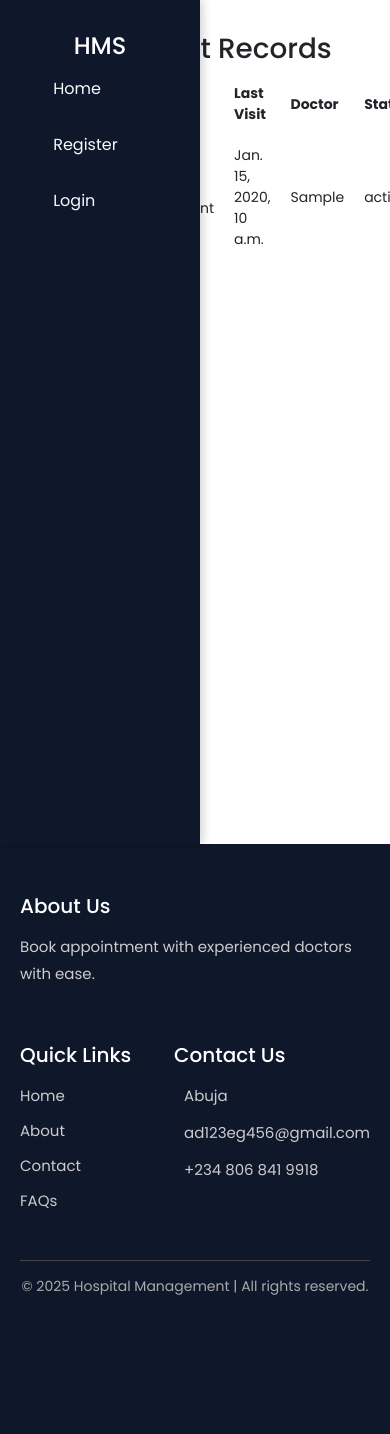
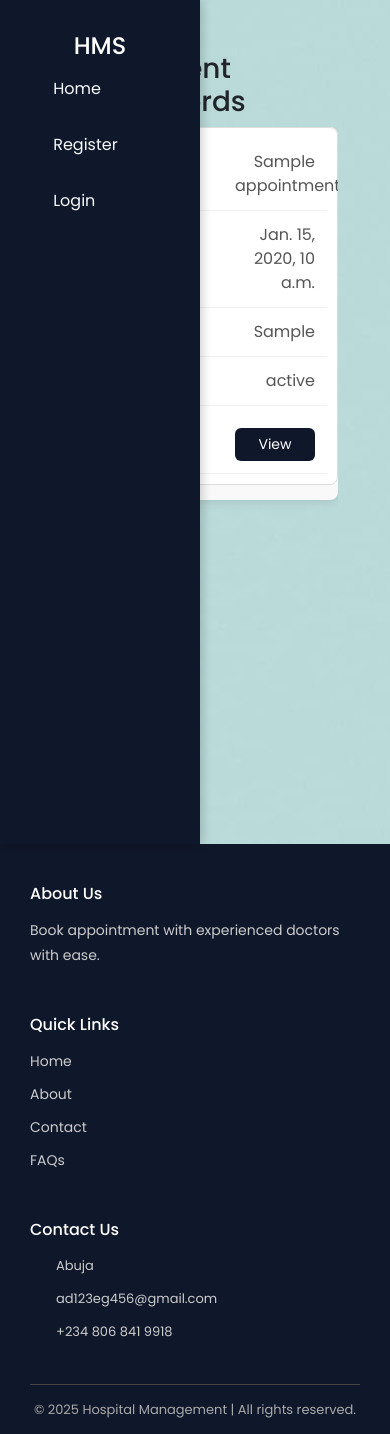
Before and after one commit to Praisejoshua/Hospital-Management-System, a Django app: template Hospital_Management/management_system/templates/management_system/patient-records.html in a window 390 px wide. Before the commit the page ends 1295 px from the top, so only its background shows below. Run offline with Django 3.2, Linux system fonts and the light colour scheme; the template is opened without the code that fills it: most values are stand-ins (such as "Sample title", 1, 10 or a date in 2020).

Commit message:
All done!

```diff
--- a/Hospital_Management/management_system/static/management_system/main.css
+++ b/Hospital_Management/management_system/static/management_system/main.css
@@ -9,6 +9,9 @@
 body {
   background-color: #f7f9fc;
   color: #333;
+  background-image: url("../management_system/images/hospital-image.jpg");
+  background-size: cover;
+  background-position: center;
 }
 
 a {
@@ -28,7 +31,7 @@ ul {
 /* sidebar */
 .sidebar {
   width: 60px;
-  background-color:  #0f172a;
+  background-color: #0f172a;
   color: #ffffff;
   display: flex;
   flex-direction: column;
@@ -174,7 +177,7 @@ ul {
 }
 
 .footer a:hover {
-  color: #00bcd4;
+  text-decoration: underline;
 }
 
 .footer-section-links li {
@@ -388,15 +391,57 @@ ul {
 }
 
 /* Responsive */
-@media (max-width: 600px) {
-  .appointments-table-header,
-  .appointments-content {
-    font-size: 14px;
-    padding: 10px;
+@media (max-width: 768px) {
+  .footer-content {
+    flex-direction: column;
+    align-items: flex-start;
+    gap: 30px;
   }
 
-  .appointments-content a {
-    font-size: 12px;
-    padding: 4px 8px;
+  .footer-section-about,
+  .footer-section-links,
+  .footer-section-contact {
+    width: 100%;
+  }
+
+  .footer-section-links ul {
+    padding-left: 0;
+  }
+
+  .footer-section-links ul li {
+    list-style: none;
+  }
+
+  .footer h2 {
+    font-size: 18px;
+  }
+
+  .footer p,
+  .footer a,
+  .footer li {
+    font-size: 14px;
   }
 }
+
+@media (max-width: 480px) {
+  .footer {
+    padding: 40px 10px 15px 10px;
+  }
+
+  .footer h2 {
+    font-size: 16px;
+  }
+
+  .footer-bottom {
+    font-size: 13px;
+  }
+
+  .footer-section-contact p {
+    font-size: 13px;
+  }
+
+  .footer-section-contact box-icon {
+    width: 16px;
+    height: 16px;
+  }
+}
--- /dev/null
+++ b/Hospital_Management/management_system/static/management_system/patient-records.css
@@ -0,0 +1,107 @@
+.patient-records-body {
+  text-align: left;
+  padding: 20px;
+}
+
+.patient-records-body-content {
+  min-height: 60vh;
+  text-align: center;
+  overflow-x: auto;
+}
+
+.patient-records-table {
+  width: 100%;
+  max-width: 1000px;
+  border-collapse: collapse;
+  background-color: #f9f9f9;
+  box-shadow: 0 2px 10px rgba(0, 0, 0, 0.1);
+  border-radius: 8px;
+  overflow: hidden;
+  margin: 0 auto;
+}
+
+thead {
+  background-color: #f7f9fa;
+}
+
+.appointments-table-header {
+  text-align: left;
+  padding: 12px;
+  font-weight: bold;
+  color: white;
+  background-color: #0f172a;
+  border-bottom: 2px solid #e0e0e0;
+}
+
+.appointments-content {
+  padding: 12px;
+  border-bottom: 1px solid #f0f0f0;
+  color: #555;
+  text-align: left;
+}
+
+.view-btn {
+  padding: 6px 14px;
+  border: none;
+  border-radius: 6px;
+  font-size: 14px;
+  cursor: pointer;
+  color: white;
+  background-color: #0f172a;
+  transition: background-color 0.2s ease;
+}
+
+.view-btn:hover {
+  opacity: 0.9;
+}
+
+table p {
+  text-align: center;
+  padding: 20px;
+  color: #888;
+}
+
+@media (max-width: 768px) {
+  .patient-records-table,
+  .patient-records-table thead,
+  .patient-records-table tbody,
+  .patient-records-table th,
+  .patient-records-table td,
+  .patient-records-table tr {
+    display: block;
+    width: 100%;
+  }
+
+  .patient-records-table thead {
+    display: none;
+  }
+
+  .patient-records-table tr {
+    margin-bottom: 15px;
+    border: 1px solid #ddd;
+    border-radius: 8px;
+    padding: 10px;
+    background-color: #fff;
+  }
+
+  .patient-records-table td {
+    text-align: right;
+    padding-left: 50%;
+    position: relative;
+  }
+
+  .patient-records-table td::before {
+    content: attr(data-label);
+    position: absolute;
+    left: 15px;
+    top: 12px;
+    font-weight: bold;
+    text-align: left;
+    color: #333;
+  }
+
+  .view-btn {
+    width: 100%;
+    margin-top: 10px;
+  }
+}
--- a/Hospital_Management/management_system/templates/management_system/patient-records.html
+++ b/Hospital_Management/management_system/templates/management_system/patient-records.html
@@ -1,7 +1,12 @@
-{% extends "management_system/base.html" %} {% block content %}
+{% extends "management_system/base.html" %} {% load static %} {% block content %}
+<link
+  rel="stylesheet"
+  type="text/css"
+  href="{% static 'management_system/patient-records.css' %}"
+/>
 <div class="patient-records-body">
   <h1>Patient Records</h1>
-  <div class="doctor-appointments-body-content">
+  <div class="patient-records-body-content">
     <table class="patient-records-table">
       {% if appointments %}
       <thead>
@@ -21,7 +26,7 @@
           <td class="appointments-content">{{ appointment.doctor_selected }}</td>
           <td class="appointments-content">{{ appointment.status }}</td>
           <td class="appointments-content">
-                <button type="submit" class="end-btn">View</button>
+                <button type="submit" class="view-btn">View</button>
           </td>
         </tr>
         {% endfor %} {% else %}
--- a/Hospital_Management/users/models.py
+++ b/Hospital_Management/users/models.py
@@ -1,5 +1,6 @@
 from django.db import models
 from django.contrib.auth.models import AbstractUser
+from PIL import Image
 
 class CustomUser(AbstractUser):
     ROLE_CHOICES = [
```
Also changed, not shown: Hospital_Management/management_system/static/management_system/dashboard.css (+63 -0 lines), Hospital_Management/users/static/users/styles.css (+122 -3 lines), Hospital_Management/users/templates/users/logout.html (+6 -4 lines), Hospital_Management/management_system/migrations/0006_notification.py (added), Hospital_Management/management_system/migrations/0007_appointments_diagnosis_appointments_doctor_notes_and_more.py (added), Hospital_Management/management_system/models.py (line endings or trailing spaces), Hospital_Management/management_system/static/management_system/images/hospital-image.jpg (added), Hospital_Management/management_system/urls.py (line endings or trailing spaces), Hospital_Management/management_system/views.py (line endings or trailing spaces), Hospital_Management/users/views.py (line endings or trailing spaces).
